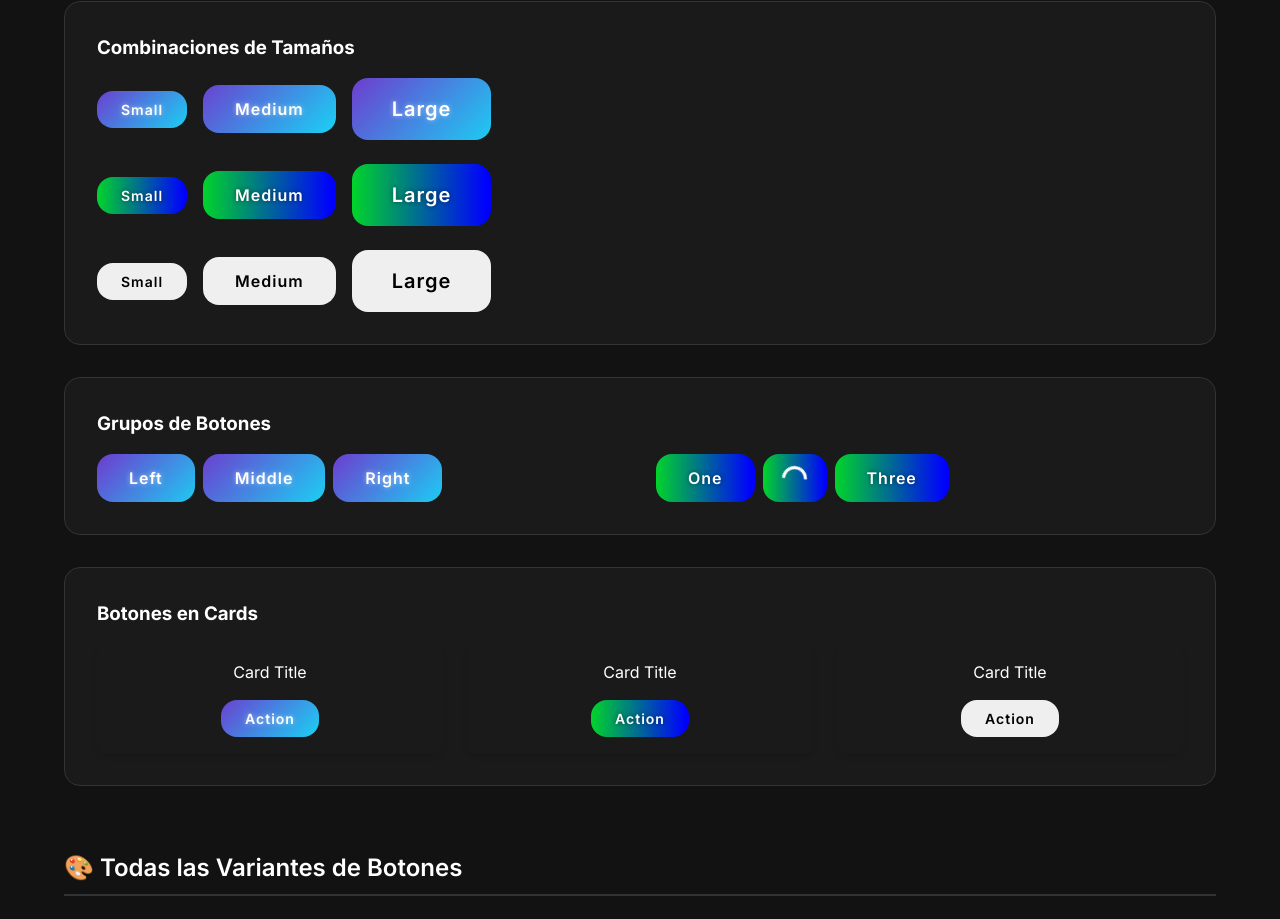
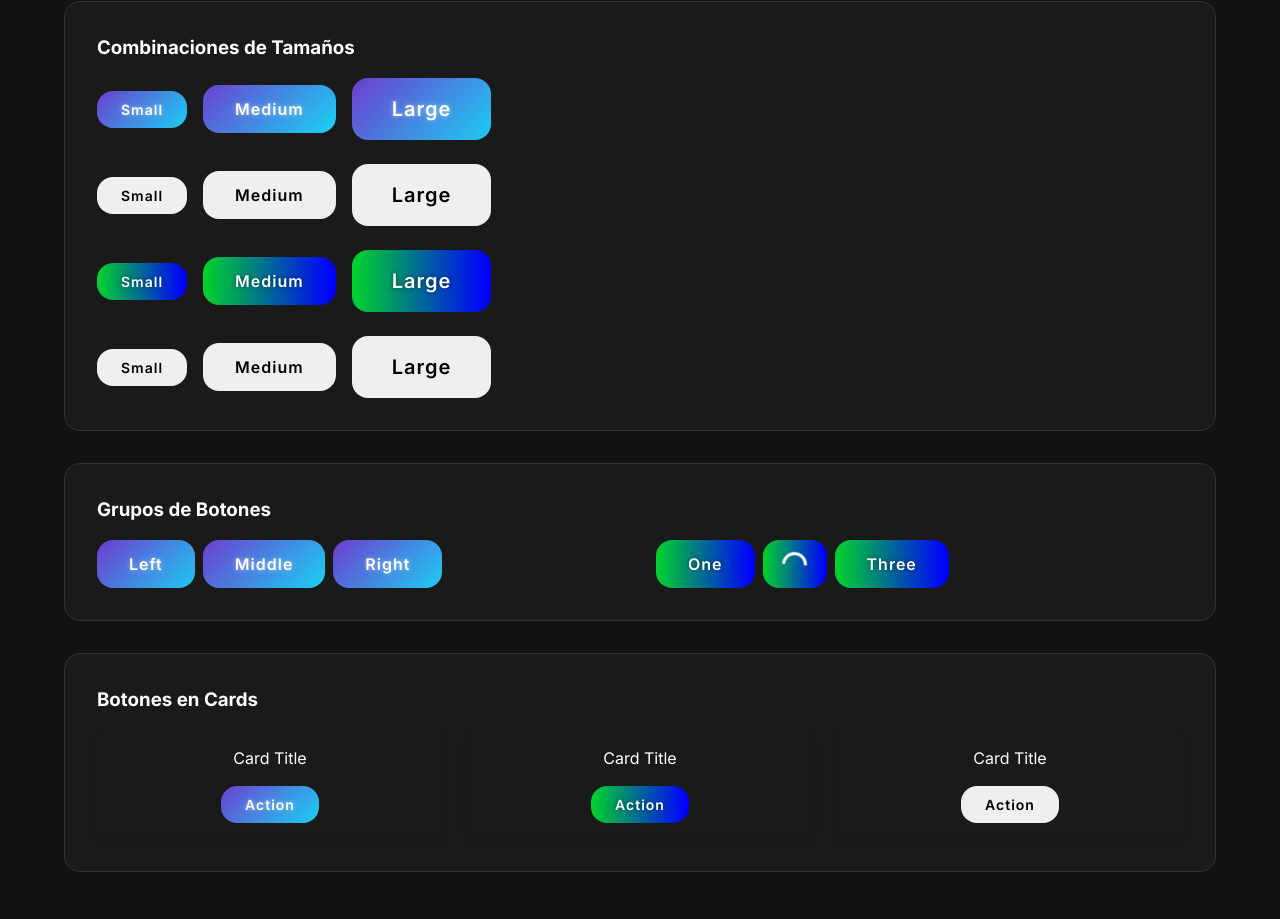
Before and after one commit to SergioGala/Historias-y-tal, a React (Create React App) app: page / in a window 1280 px wide. Shown: the part 5548-6467 px from the top of the page. Built offline with nearby package versions, Linux system fonts and the light colour scheme.

Commit message:
toxic buttons añadidos a la demo

```diff
--- a/src/App.js
+++ b/src/App.js
@@ -537,6 +537,15 @@ function App() {
                   </Button>
                   <Button variant="primary">Medium</Button>
                   <Button variant="primary" size="lg">
+                    Large
+                  </Button>
+                </Flex>
+                <Flex gap="md" wrap="wrap" align="center">
+                  <Button variant="toxic" size="sm">
+                    Small
+                  </Button>
+                  <Button variant="toxic">Medium</Button>
+                  <Button variant="toxic" size="lg">
                     Large
                   </Button>
                 </Flex>
```
